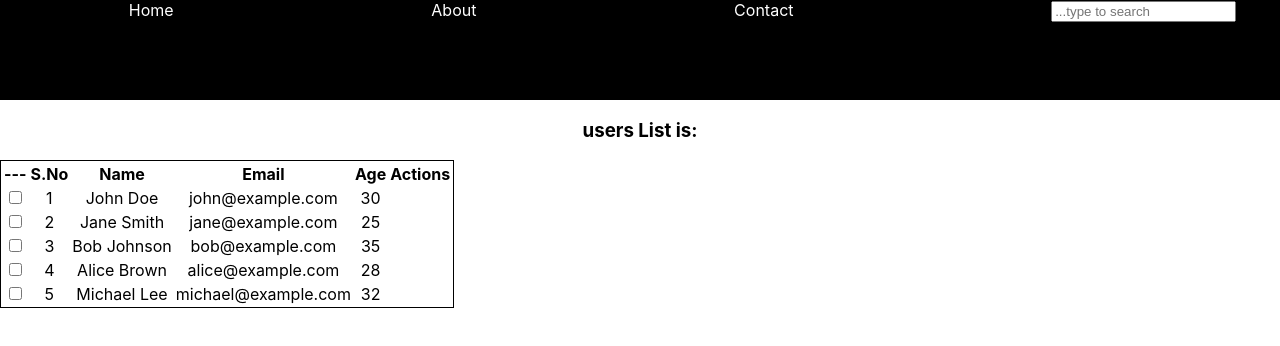
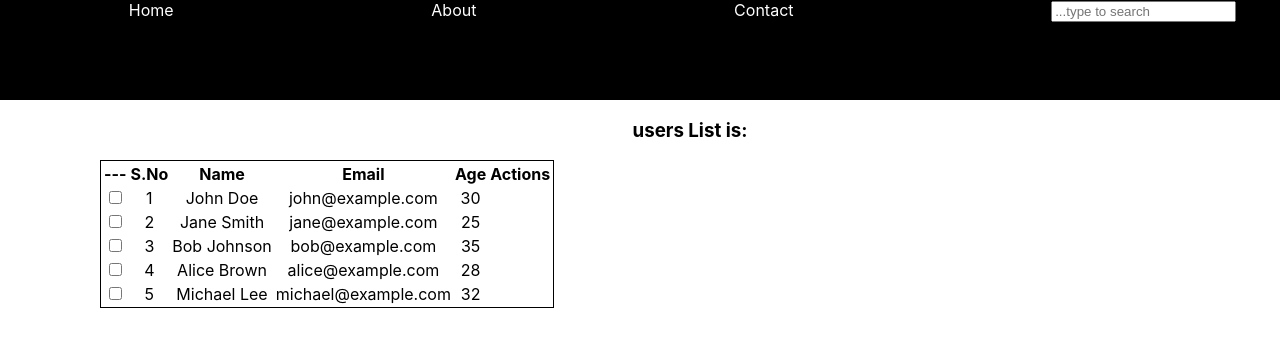
Before and after one commit to pavankalyan123-ops/TypeScript-practice, a React (Create React App) app in the folder search-user/: page / in a window 1280 px wide. Shown: the top 346 px of the page. Built offline with nearby package versions, Linux system fonts and the light colour scheme.

Commit message:
added 1 style

```diff
--- a/search-user/src/components/DisplayData.tsx
+++ b/search-user/src/components/DisplayData.tsx
@@ -15,7 +15,7 @@ const DisplayData = () => {
     dispatch(removeUser(id));
   };
   return (
-    <div>
+    <div style={{ marginLeft: "100px" }}>
       <h3>users List is:</h3>
       <table style={{ border: "1px solid black" }}>
         <th>---</th>
```
